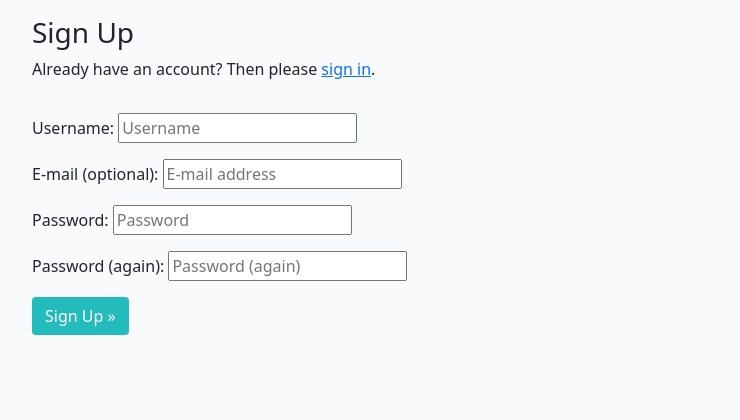
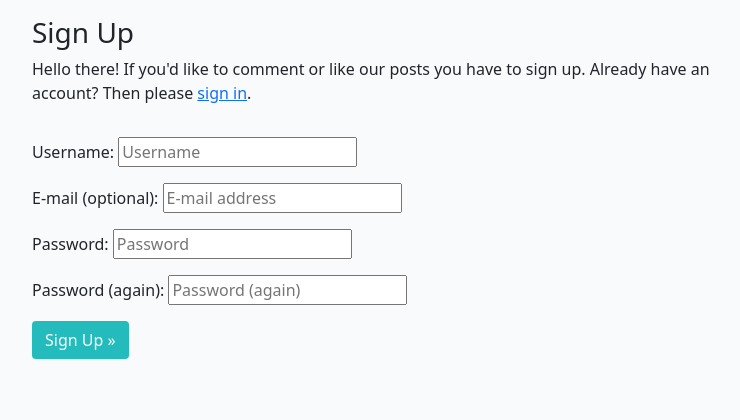
Before and after one commit to psnaz/bilingual-mama, a Django app: page /accounts/signup/ in a window 1280 px wide. Shown: the part 60-480 px from the top of the page, without its empty margins (240-980 px from the left). Run offline with Django 3.2, Linux system fonts and the light colour scheme.

```diff
--- a/templates/account/signup.html
+++ b/templates/account/signup.html
@@ -11,7 +11,7 @@
     <div class="col-md-8 mt-3 offset-md-2">
       <h3>{% trans "Sign Up" %}</h3>
 
-      <p>{% blocktrans %}Already have an account? Then please <a href="{{ login_url }}">sign in</a>.{% endblocktrans %}</p>
+      <p>{% blocktrans %}Hello there! If you'd like to comment or like our posts you have to sign up. Already have an account? Then please <a href="{{ login_url }}">sign in</a>.{% endblocktrans %}</p>
     </div>
   </div>
   <div class="row">
--- a/templates/index.html
+++ b/templates/index.html
@@ -44,9 +44,9 @@
     {% if is_paginated %}
     <nav aria-label="Page navigation">
         <ul class="pagination justify-content-center">
-            {% if page.obj.has_previous %}
+            {% if page_obj.has_previous %}
             <li><a href="?page={{ page_obj.previous_page_number }}"
-                class="page-link">&laquo; PREV </a></li>
+                class="page-link"> &laquo; PREV </a></li>
             {% endif %}
             {% if page_obj.has_next %}
             <li><a href="?page={{ page_obj.next_page_number }}"
```
